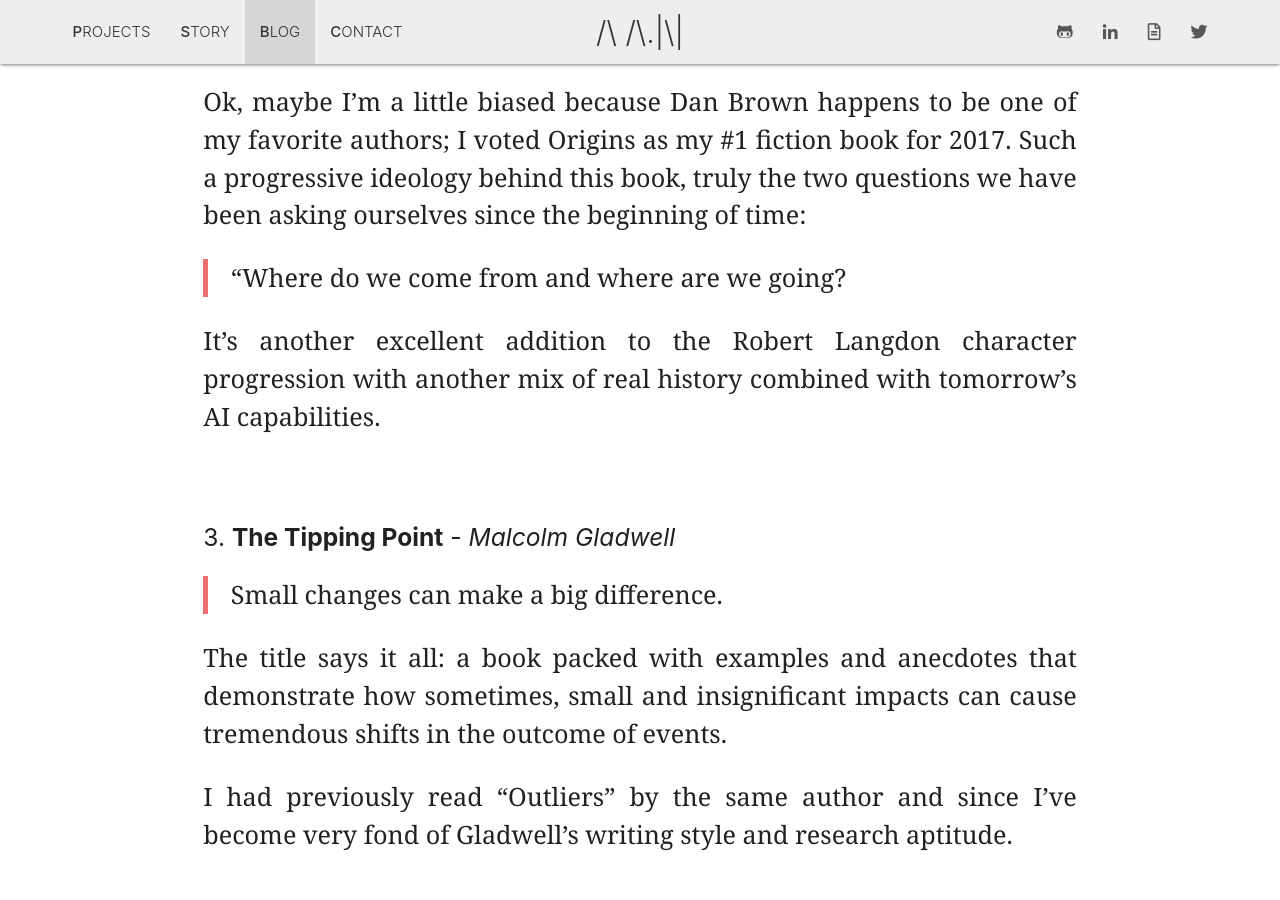
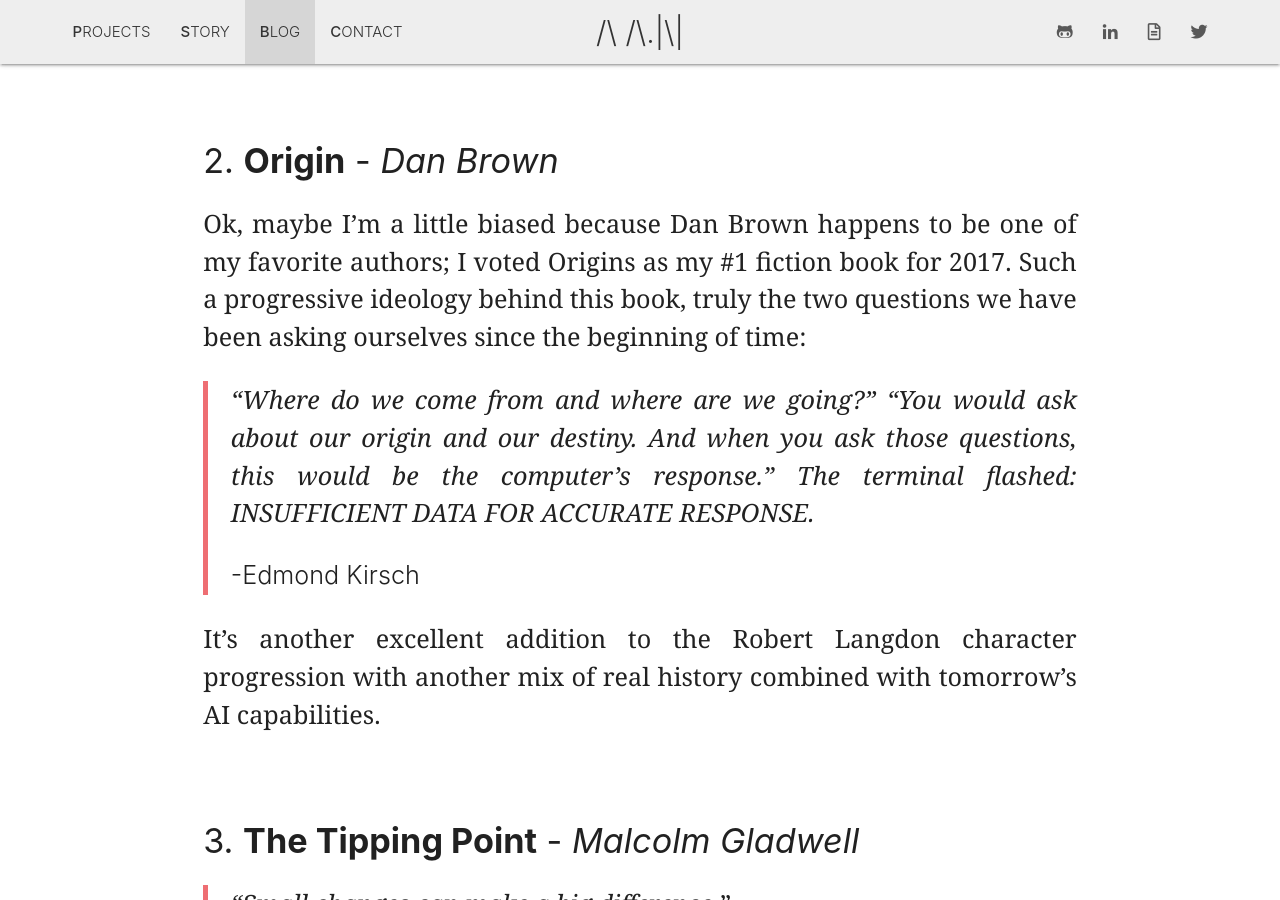
Before and after one commit to anthonyanader/personalBlog, a Jekyll site: the page built from _posts/2018-01-02-top-five-books-2017.md, in a window 1280 px wide and 900 px high, scrolled down 2245 px. Built offline with Jekyll 4.4.1, drawn with Linux system fonts in a browser that asks for light colours; comment, search, counter and statistics services are not loaded; some of the changed text lies outside the part shown.

Commit message:
modified the format and a few typos

```diff
--- a/_posts/2018-01-02-top-five-books-2017.md
+++ b/_posts/2018-01-02-top-five-books-2017.md
@@ -10,59 +10,61 @@
 imageSource: Brandi Redd
 lead: Had the chance to read any?
 categories: books
+tags: top books dan brown susan cain malcolm gladwell reading challenge 2017
 ---
 
 <b>I</b> accomplished my pledge of reading 25 books during the goodreads <a class="pink-hover" href="https://www.goodreads.com/challenges/show/5493-2017-reading-challenge" target="_blank">2017 Reading Challenge</a>. To keep things interesting, I read business or self-improvement books in the morning while eating breakfast and indulged in high fantasy or fiction books for leisure at the end of the day. Finally, I aimed for at least one technical book per quarter geared towards my field of study.
 
-_I strongly believe in_:
+<b>I strongly believe in</b>:
 
-> "you cannot improve what you don't measure"
+> _"you cannot improve what you don't measure"_
+- -William Thomson, Lord Kelvin
 
 so, I used <a class="pink-hover" href="{{ site.goodreads }}" target="_blank">goodreads</a> not only to keep track of my progress but to also discover new books and authors. Another neat feature of this platform is personal shelves; it allows you to categorize your books in "to-read," "read" and "reading" which motivates you to finish the book you started and to look forward to the next book you'll pick up. Alright, here we go, my top 5 books for 2017:
 
 <br>
-##### 1. <b>The Subtle Art of Not Giving a F*ck</b> - _Mark Manson_
+#### 1. <b>The Subtle Art of Not Giving a F*ck</b> - _Mark Manson_
 
 I remember being skeptical when I picked up this book for the first time - "what's with this cheesy title." But I was hooked right after the first page. A real page-turner, written in an informal tone that anyone can appreciate. Quick and easy read, highly recommended. You'll truly enjoy this one!
 
-> “To be happy we need something to solve. Happiness is therefore a form of action;”
-
--Mark Manson
+> _“To be happy we need something to solve. Happiness is therefore a form of action;”_
+- -Mark Manson
 
 <br>
-##### 2. <b>Origin</b> - _Dan Brown_
+#### 2. <b>Origin</b> - _Dan Brown_
 
 Ok, maybe I'm a little biased because Dan Brown happens to be one of my favorite authors; I voted Origins as my #1 fiction book for 2017. Such a progressive ideology behind this book, truly the two questions we have been asking ourselves since the beginning of time:
 
-> "Where do we come from and where are we going?
+> _"Where do we come from and where are we going?" "You would ask about our origin and our destiny. And when you ask those questions, this would be the computer's response.” The terminal flashed: INSUFFICIENT DATA FOR ACCURATE RESPONSE._
+- -Edmond Kirsch
 
 It's another excellent addition to the Robert Langdon character progression with another mix of real history combined with tomorrow's AI capabilities.
 
 <br>
-##### 3. <b>The Tipping Point</b> - _Malcolm Gladwell_
+#### 3. <b>The Tipping Point</b> - _Malcolm Gladwell_
 
-> Small changes can make a big difference.
+> _"Small changes can make a big difference."_
+- -Malcolm Gladwell
 
 The title says it all: a book packed with examples and anecdotes that demonstrate how sometimes,  small and insignificant impacts can cause tremendous shifts in the outcome of events.
 
 I had previously read "Outliers" by the same author and since I've become very fond of Gladwell's writing style and research aptitude.
 
 <br>
-##### 4. <b>Sapiens</b> - _Yuval Noah Harari_
+#### 4. <b>Sapiens</b> - _Yuval Noah Harari_
 
 On one side, beautifully written and very easy to read. On the other, such a provocative book that arose so many questions! I couldn't stop talking about it to my family and friends. It's packed with scientific evidence that contradicts many theological and religious views on the human evolution. It's written in a warm tone that captivates any reader that has the slightest interest in the humankind.
 
 <br>
-##### 5. <b>Quiet</b> - _Susan Cain_
+#### 5. <b>Quiet</b> - _Susan Cain_
 
 I finished this book while I was on vacation in Jamaica. It was highly recommended by <a class="pink-hover" href="https://www.goodreads.com/user/show/10949077-amanda" target="_blank">@amanda</a>. In addition to the excellent writing, the book shed light on an introvert perspective which today's society misunderstands and undervalues. It helped me realize that there is, in fact, a difference in the way introverts and extroverts view and behave in the world. It made me appreciate the strengths of each while understanding the differences of both.
 
->Everyone shines, given the right lighting.
-
--Susan Cain
+>_Everyone shines, given the right lighting._
+- -Susan Cain
 
 <br>
-#### Parting Words
+### Parting Words
 
 I hope you enjoyed this short list, feel free to add me on goodreads so we can keep each other motivated towards our <a class="pink-hover" href="https://www.goodreads.com/challenges/7501-2018-reading-challenge" target="_blank">2018 Reading Challenge</a>.
 
```
